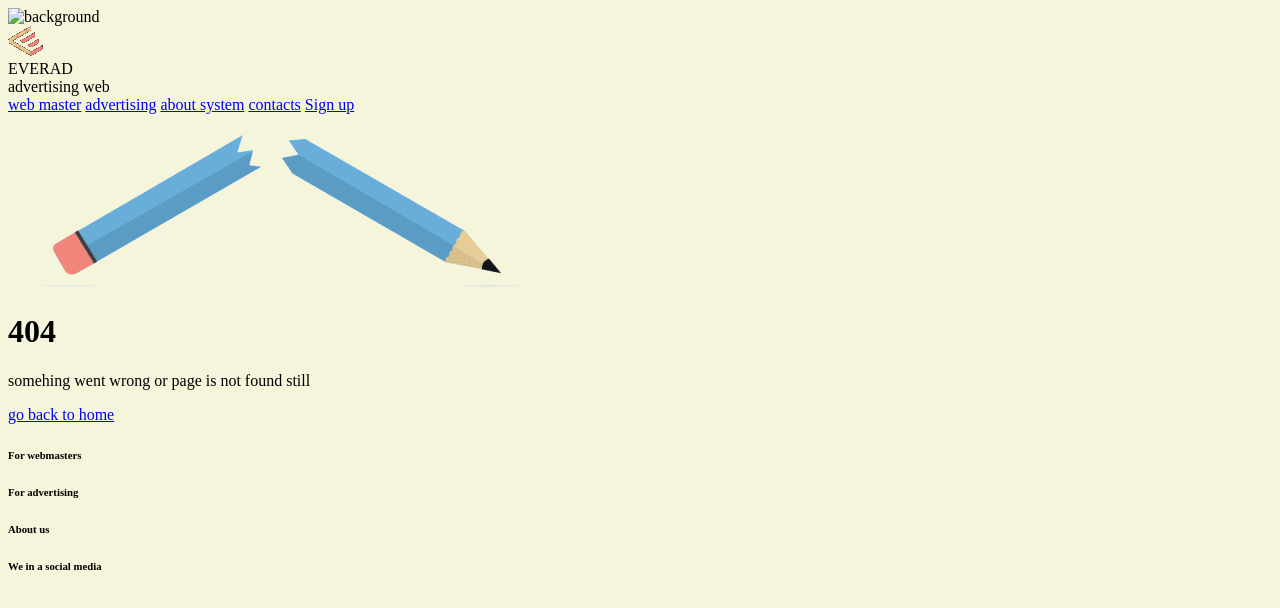
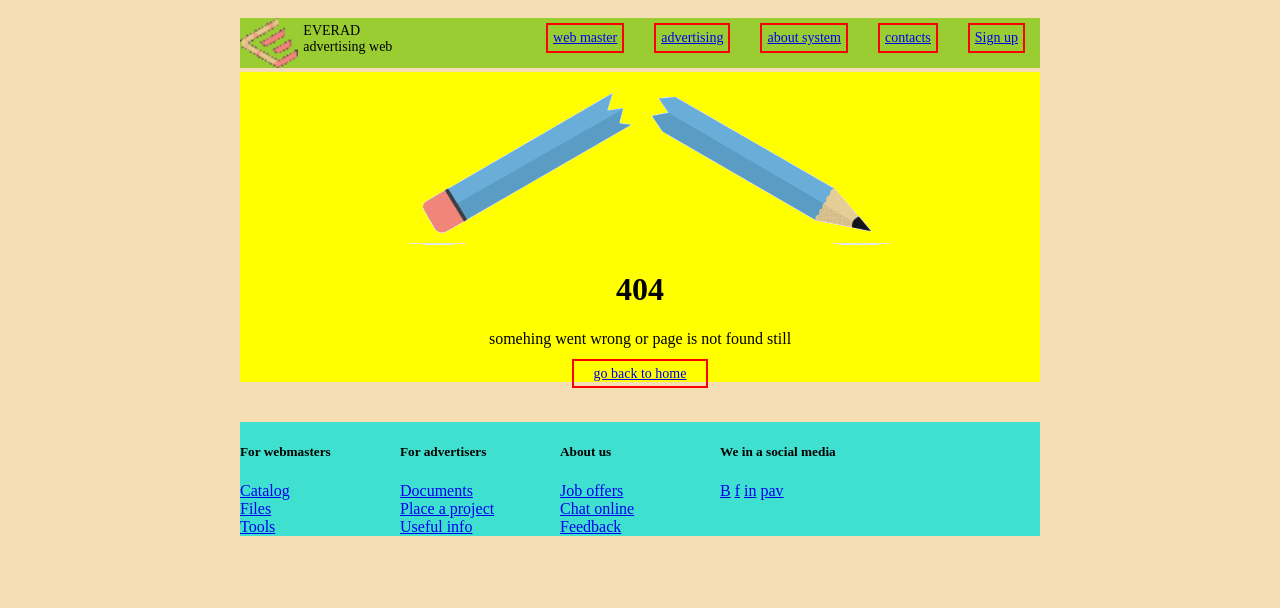
Before and after one commit to ST-dev28/3t-pencil, a plain HTML site: page index.html in a window 1280 px wide. Drawn offline with Linux system fonts and the light colour scheme.

Commit message:
css addition1

```diff
--- a/css/main.css
+++ b/css/main.css
@@ -8,31 +8,63 @@ body* {
 }
 
 body {
-    background-color: beige;
+    background-color: wheat;
+}
+
+.container {
+    display: inline-block;
+    width: 800px;
+    margin-left: calc((100% - 800px) / 2);
+    margin-top: 10px;
+
 }
 
 .heading {
+    display: inline-block;
+    width: 100%;
+    background-color: yellowgreen;
+
 
 }
 
-img {
-
+.heading  > img {
+    display: inline-block;
+    height: 50px;
+    float: left;
 }
 
-div {
+.heading > div {
+    display: inline-block;
+    float: left;
+    margin-top: 5px;
+    margin-left: 5px;
+    font-size: 14px;
 
 }
 
 .top-links {
-
+    display: inline-block;
+    float: right;
+    margin-top: 5px;
+    text-align: center;
 }
 
 .top-links > a {
-
+float: left;
+line-height: 16px;
+font-size: 14px;
+border: 2px solid red;
+padding: 5px;
+margin-left: 15px;
+margin-right: 15px;
 }
 
 .middle-part {
-
+    display: inline-block;
+    width: 100%;
+    text-align: center;
+    background-color: yellow;
+    margin-bottom: 40px;
 }
 
 .middle-part > img {
@@ -48,15 +80,45 @@ div {
 }
 
 .middle-part > a {
+    line-height: 16px;
+    font-size: 14px;
+    border: 2px solid red;
+    padding: 5px;
+    padding-left: 20px;
+    padding-right: 20px;
+    margin-bottom: 10px;
 
 }
 
 .bottom-part {
+    display: inline-block;
+    width: 100%;
+    background-color: turquoise;
 
 }
- .bottom-part > p {
+
+.bottom-columns {
+    display: inline-block;
+    float: left;
+    width: 20%;
+
+}
+
+ .bottom-titles > h6 {
+
 
  }
+
+ .bottom-titles > a {
+    display: inline-block;
+    float: left;
+    width: 100px;
+ }
+
+
+a {
+
+}
 
  .bottom-links {
 
--- a/index.html
+++ b/index.html
@@ -8,9 +8,8 @@
     <link rel="stylesheet" href="./css/main.css">
 </head>
 <body>
-    <img src="#" alt="background">
     <main class="container">
-        <head class="heading">
+        <heading class="heading">
             <img src="./img/logo.png" alt="logo">
             <div>EVERAD<br>advertising web</div>
             <nav class="top-links">
@@ -20,7 +19,7 @@
                <a href="#">contacts</a>
                <a href="#">Sign up</a>
             </nav>
-        </head>
+        </heading>
     <div class="middle-part">
          <img src="./img/pencil.png" alt="Pencil">
          <h1>404</h1>
@@ -28,25 +27,33 @@
          <a href="#">go back to home</a>
     </div>
         <footer class="bottom-part">
-            <h6 class="bottom-titles">For webmasters</h6>
-                <a href="#"></a>
-                <a href="#"></a>
-                <a href="#"></a>
-            <h6>For advertising</h6>
-                <a href="#"></a>
-                <a href="#"></a>
-                <a href="#"></a>
-            <h6>About us</h6>
-                <a href="#"></a>
-                <a href="#"></a>
-                <a href="#"></a>
-                 <nav class="bottom-links">
-                    <h6>We in a social media</h6>
-                    <a href="#"></a>
-                    <a href="#"></a>
-                    <a href="#"></a>
-                    <a href="#"></a>
+            <div class="bottom-columns">
+                <h5 class="bottom-titles">For webmasters</h5>
+                <a href="#">Catalog</a><br>
+                <a href="#">Files</a><br>
+                <a href="#">Tools</a><br>
+            </div>
+            <div class="bottom-columns">
+                <h5 class="bottom-titles">For advertisers</h5>
+                <a href="#">Documents</a><br>
+                <a href="#">Place a project</a><br>
+                <a href="#">Useful info</a><br>
+            </div>
+            <div class="bottom-columns">
+                <h5 class="bottom-titles">About us</h5>
+                <a href="#">Job offers</a><br>
+                <a href="#">Chat online</a><br>
+                <a href="#">Feedback</a><br>
+            </div>
+            <div class="bottom-columns">
+                <nav class="bottom-links">
+                    <h5 class="bottom-titles">We in a social media</h5>
+                    <a href="#">B</a>
+                    <a href="#">f</a>
+                    <a href="#">in</a>
+                    <a href="#">pav</a>
                 </nav>
+            </div>
         </footer>
     </main>
 </body>
```
